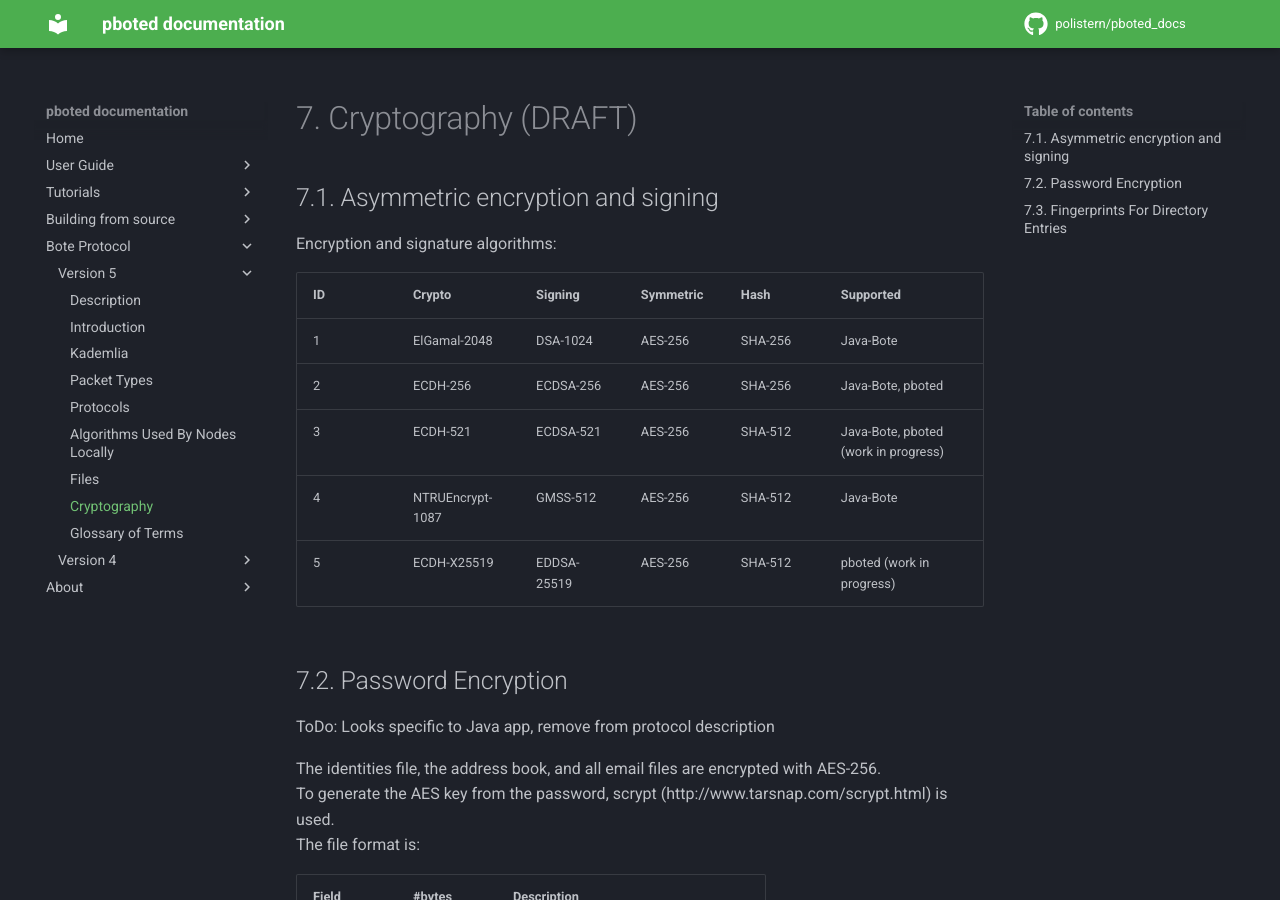
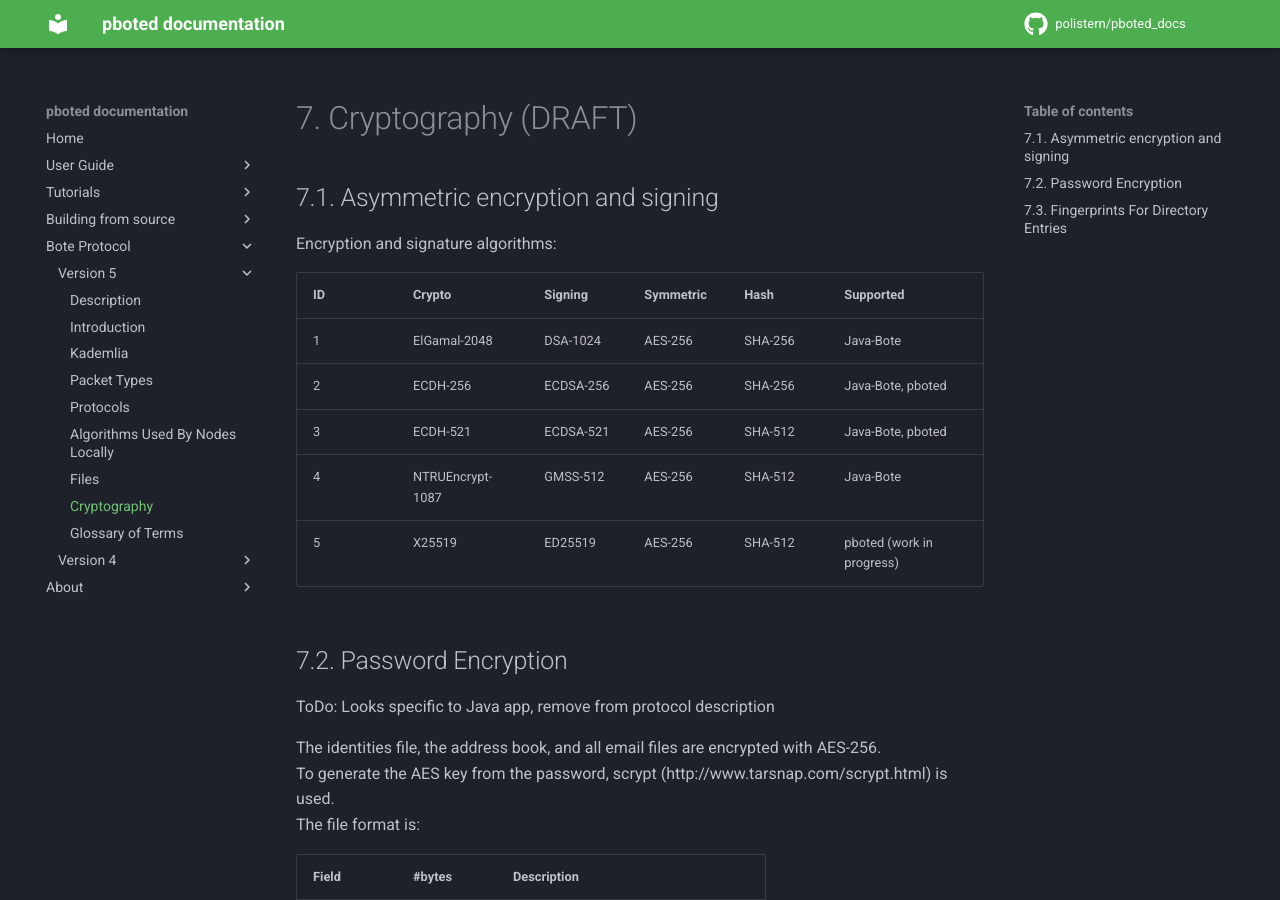
Before and after one commit to polistern/pboted_docs, an MkDocs documentation site: the page built from docs/docs/bote/v5/cryptography.md, in a window 1280 px wide and 900 px high. Built offline with MkDocs 1.6.1 and Material for MkDocs 9.7.7, drawn with Linux system fonts in a browser that asks for light colours; comment, search, counter and statistics services are not loaded.

Commit message:
chore: Added support for P521. Fixed typo.

```diff
--- a/docs/docs/bote/v5/cryptography.md
+++ b/docs/docs/bote/v5/cryptography.md
@@ -8,9 +8,9 @@ Encryption and signature algorithms:
 |----|------------------|-------------|-----------|---------|-------------------|
 | 1  | ElGamal-2048     | DSA-1024    | AES-256   | SHA-256 | Java-Bote         |
 | 2  | ECDH-256         | ECDSA-256   | AES-256   | SHA-256 | Java-Bote, pboted |
-| 3  | ECDH-521         | ECDSA-521   | AES-256   | SHA-512 | Java-Bote, pboted (work in progress) |
+| 3  | ECDH-521         | ECDSA-521   | AES-256   | SHA-512 | Java-Bote, pboted |
 | 4  | NTRUEncrypt-1087 | GMSS-512    | AES-256   | SHA-512 | Java-Bote         |
-| 5  | ECDH-X25519      | EDDSA-25519 | AES-256   | SHA-512 | pboted (work in progress) |
+| 5  | X25519           | ED25519     | AES-256   | SHA-512 | pboted (work in progress) |
 
 ## 7.2. Password Encryption
 
```
